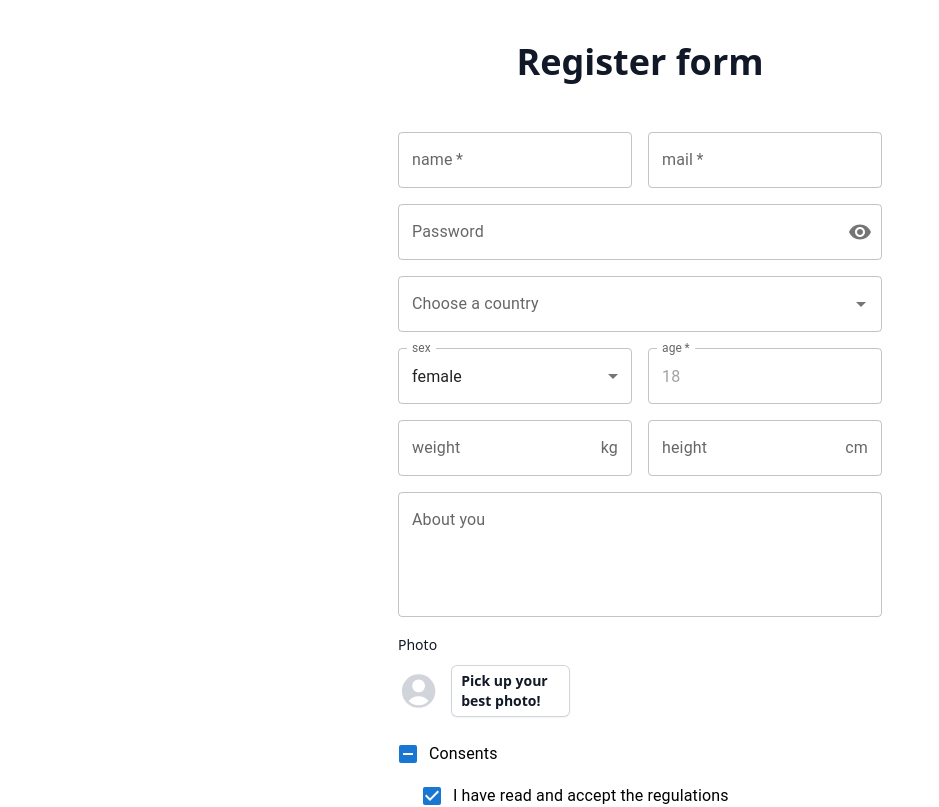
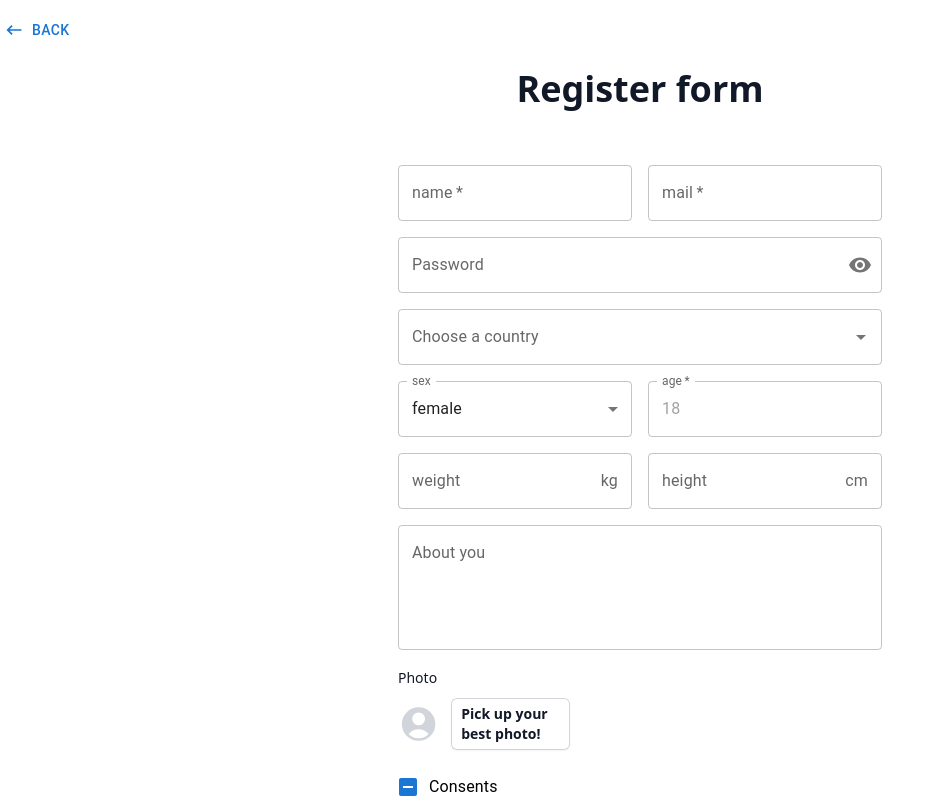
Before and after one commit to pkol92/materialui-app, a Next.js app: page /form in a window 1280 px wide. Shown: the top 807 px of the page, without its empty margins (0-939 px from the left). Built offline with nearby package versions, Linux system fonts and the light colour scheme.

Commit message:
add back btn

```diff
--- a/pages/form/index.tsx
+++ b/pages/form/index.tsx
@@ -1,13 +1,19 @@
 import Image from "next/image";
 import { Inter } from "next/font/google";
 import { RegisterForm } from "./registerForm";
+import Link from "next/link";
+import KeyboardBackspaceIcon from "@mui/icons-material/KeyboardBackspace";
+import { Button } from "@mui/material";
 
 const inter = Inter({ subsets: ["latin"] });
 
 export default function Form() {
   return (
-    <main className="pb-12">
-      <h1 className="text-4xl font-semibold leading-7 text-gray-900 pt-12 pb-12 text-center">
+    <main className="pb-12 pt-3">
+      <Link href="/">
+        <Button startIcon={<KeyboardBackspaceIcon />}>Back</Button>
+      </Link>
+      <h1 className="text-4xl font-semibold leading-2 text-gray-900 pt-5 pb-12 text-center">
         Register form
       </h1>
       <RegisterForm />
--- a/pages/index.tsx
+++ b/pages/index.tsx
@@ -10,7 +10,7 @@ export default function Home() {
     <main className="flex min-h-screen flex-col items-center justify-between p-24">
       <div className="z-10 w-full max-w-5xl items-center justify-between font-mono text-sm lg:flex">
         <Link href="/form">
-          <Button>Klik</Button>
+          <Button>Register</Button>
         </Link>
       </div>
     </main>
```
